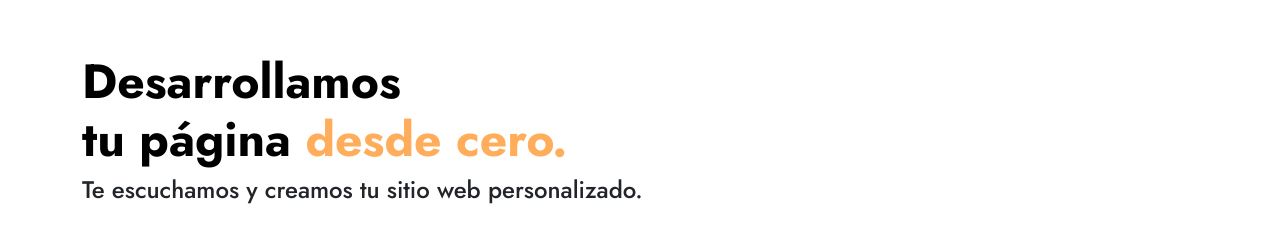
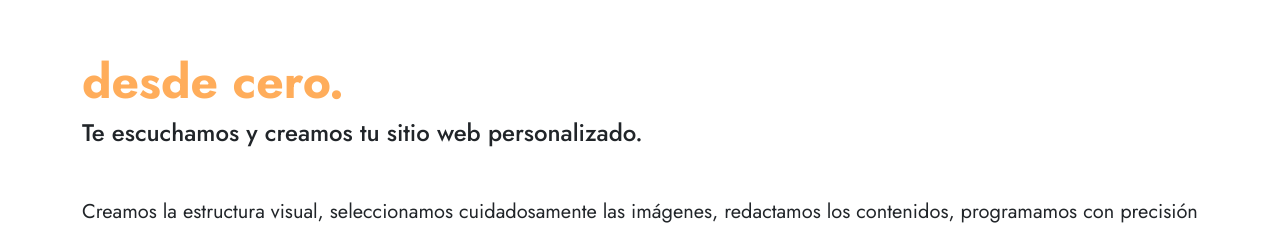
Before and after one commit to NachoM57/VachWeb, an Angular app: page /Inicio in a window 1280 px wide. Shown: the part 958-1183 px from the top of the page. Built offline with nearby package versions, Linux system fonts and the light colour scheme.

Commit message:
probando cache firebase

```diff
--- a/src/app/Componentes/navbar/navbar.component.css
+++ b/src/app/Componentes/navbar/navbar.component.css
@@ -1,7 +1,6 @@
 header {
   padding: 20px;
   box-shadow: 0 4px 8px 0 rgba(0, 0, 0, 0.176);
-  background-color: #f7f7f7;
 }
 
 .logo {
--- a/src/app/Componentes/nosotros/nosotros.component.html
+++ b/src/app/Componentes/nosotros/nosotros.component.html
@@ -1,6 +1,6 @@
 <section id="nosotros">
     <div class="container" *ngFor="let nosot of nosotros">
-        <h1>Desarrollamos<br>tu página <span>desde cero.</span></h1>
+        <h1> <span>desde cero.</span></h1>
         <h4>{{nosot.subtitulo}}</h4>
         <p [innerHTML]="transformToHtmlBreaks(nosot.texto)">
             {{nosot.texto}}
```
